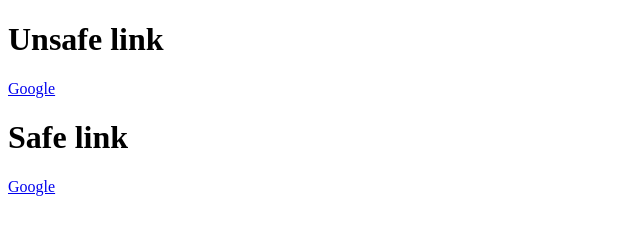
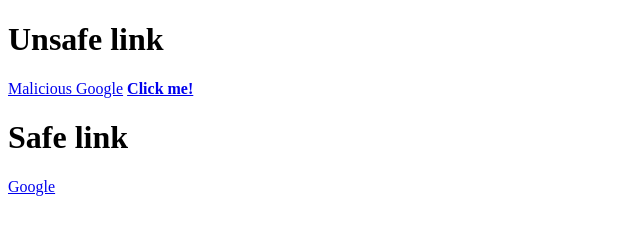
Before and after one commit to kkhanmohammadi/Q1, a plain HTML site: page index.html in a window 1280 px wide. Shown: the whole page, without its empty margins (0-640 px from the left). Drawn offline with Linux system fonts and the light colour scheme.

Commit message:
Update index.html

```diff
--- a/index.html
+++ b/index.html
@@ -2,6 +2,7 @@
 <meta charset="utf-8">
 <title>Question 1 linkes</title>
 <h1>Unsafe link</h1>
-<a href="https://www.google.com" target="_blank" >Google</a>
+<a href="https://www.google.com" target="_blank" >Malicious Google</a>
+<a class="user-generated" href="Q1Malicious.html" target="_blank" ><b>Click me! </b></a>
 <h1>Safe link</h1>
 <a href="https://www.google.com" target="_blank" rel="noopener noreferrer">Google</a>
```
